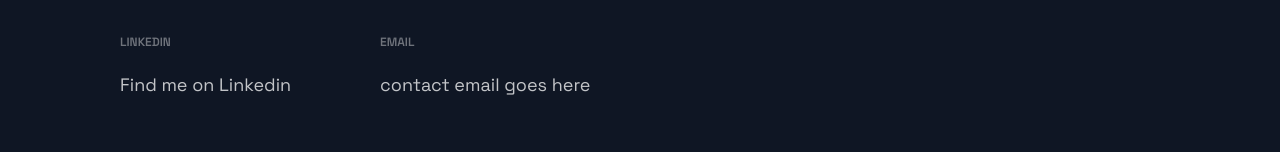
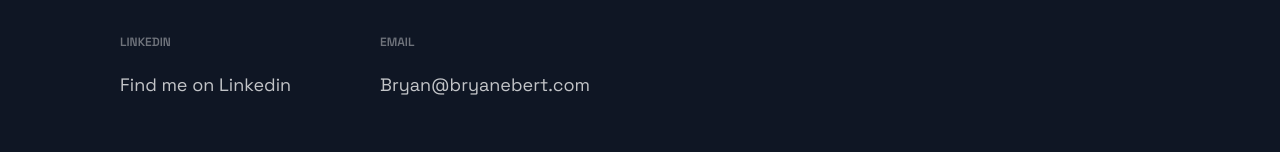
Before and after one commit to ebssgd/Portfolio, a Next.js app: page / in a window 1280 px wide. Shown: the part 2643-2795 px from the top of the page. Built offline with nearby package versions, Linux system fonts and the light colour scheme.

Commit message:
Adjusted contact info

```diff
--- a/src/components/Footer/Footer.js
+++ b/src/components/Footer/Footer.js
@@ -31,11 +31,11 @@ const Footer = () => {
         <LinkColumn>
           <LinkTitle>Email</LinkTitle>
           <LinkItem
-            href="google.com" //site email goes here
+            href="mailto:Bryan@bryanebert.com" //site email goes here
             target="_blank"
             rel="noopener noreferrer"
           >
-            contact email goes here
+            Bryan@bryanebert.com
           </LinkItem>
         </LinkColumn>
       </LinkList>
```
